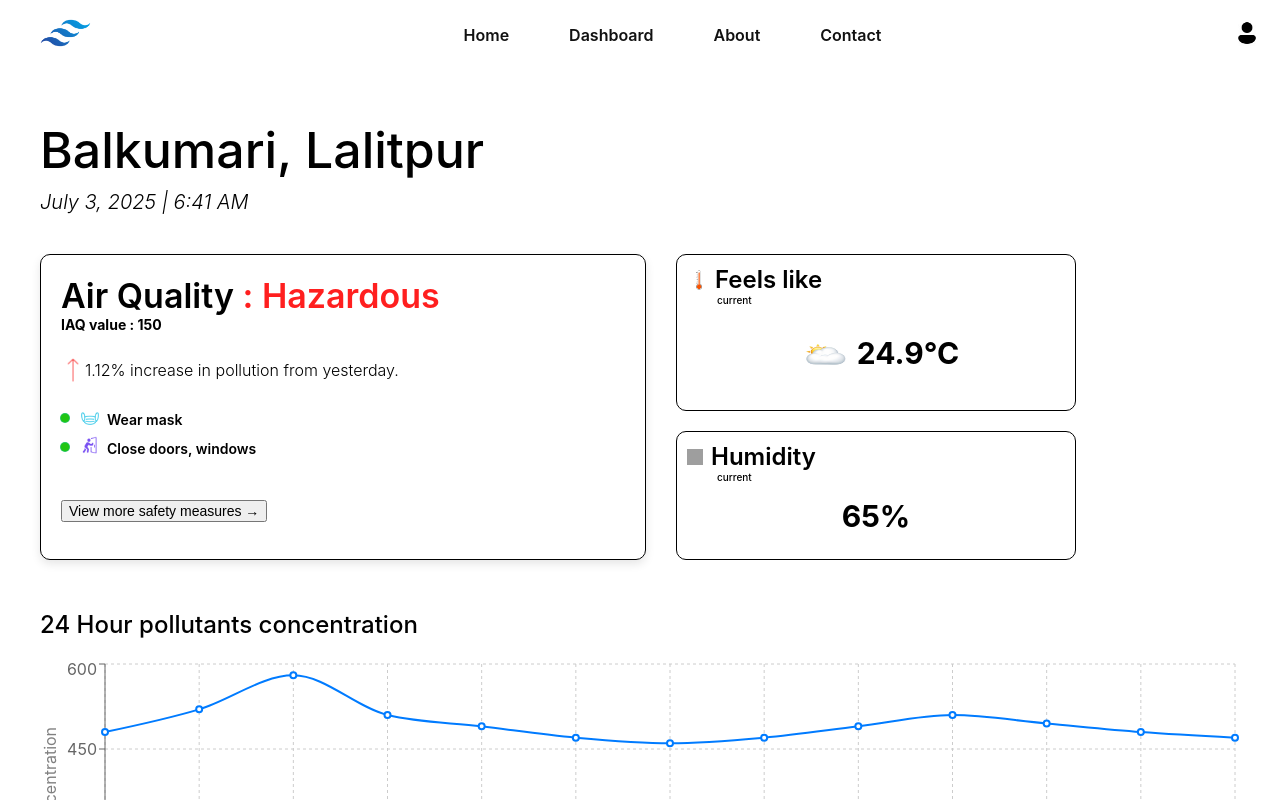
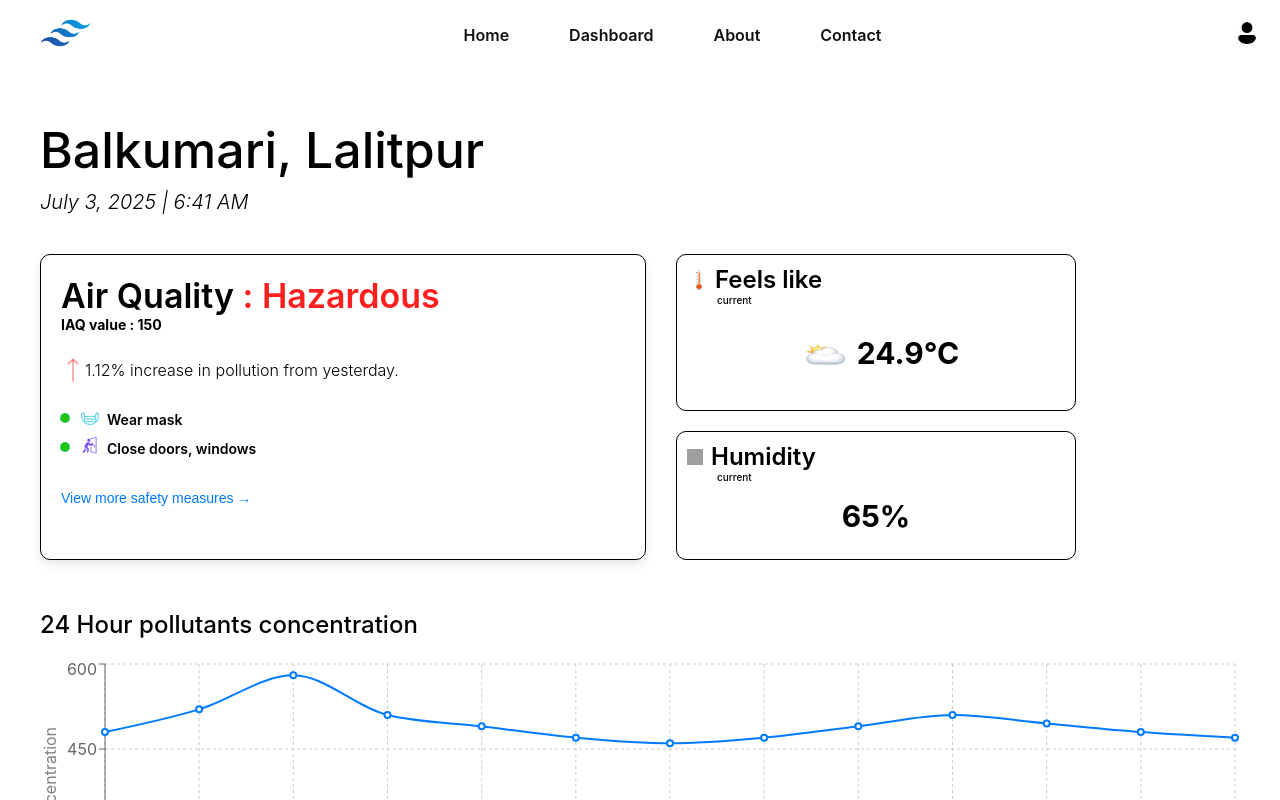
Before and after one commit to biplov2061/indoor_air_quality_monitoring_system, a React (Create React App) app: page /dashboard in a window 1280 px wide. Shown: the top 800 px of the page. Built offline with nearby package versions, Linux system fonts and the light colour scheme; grey boxes are pictures that could not be loaded.

Commit message:
fix button css

```diff
--- a/src/Pages/Dashboard.module.css
+++ b/src/Pages/Dashboard.module.css
@@ -105,13 +105,21 @@ h3 {
 }
 
 .viewMoreLink {
-  display: inline-block;
-  margin-top: 35px;
+  background: none;
+  border: none;
+  padding: 0;
+  margin: 0;
+  color: #007bff;
+  cursor: pointer;
   text-decoration: none;
   font-size: 14px;
-  font-weight: 500;
+  transition: color 0.3s ease;
+  margin-top: 25px;
 }
 
+.viewMoreLink:hover {
+  color: #0056b3;
+}
 .rightSection {
   flex: 1;
 }
```
